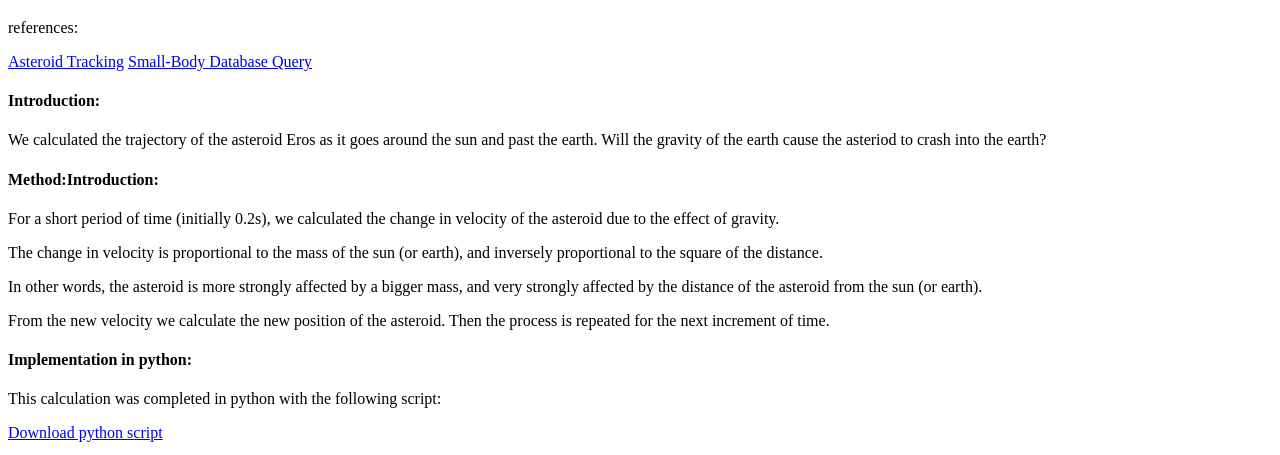
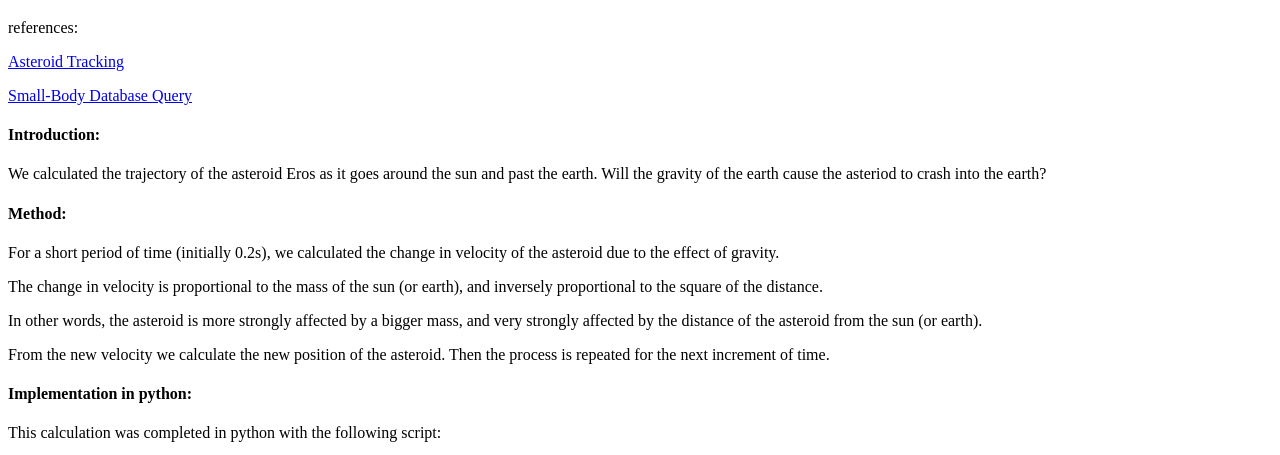
Before and after one commit to jamesmungall/G_sim_earth, a plain HTML site: page index.html in a window 1280 px wide. Shown: the part 61-516 px from the top of the page. Drawn offline with Linux system fonts and the light colour scheme.

Commit message:
Update index.html

```diff
--- a/index.html
+++ b/index.html
@@ -15,6 +15,7 @@
     references:
   </p>
   <a href='https://www.cs.umd.edu/Outreach/hsContest98/questions/node8.html'>Asteroid Tracking</a>
+</p><p>
   <a href="https://ssd.jpl.nasa.gov/tools/sbdb_query.html">Small-Body Database Query</a>
   </p>
 
@@ -26,7 +27,7 @@
     We calculated the trajectory of the asteroid Eros as it goes around the sun and past the earth. Will the gravity of the earth cause the asteriod to crash into the earth?
   </p>
   <h4>
-    Method:Introduction:
+    Method:
   </h4>
   <p>
     For a short period of time (initially 0.2s), we calculated the change in velocity of the asteroid due to the effect of gravity.
```
